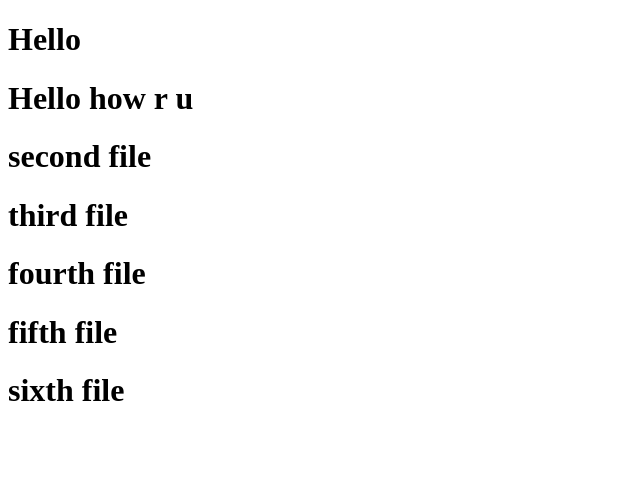
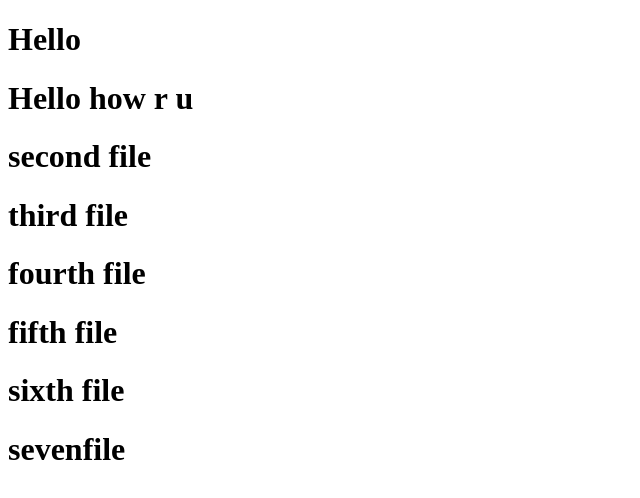
Before and after one commit to sateshkumar-sfdc/vscodeconfig, a plain HTML site: page index.html in a window 1280 px wide. Shown: the whole page, without its empty margins (0-640 px from the left). Drawn offline with Linux system fonts and the light colour scheme.

Commit message:
Update index.html
added seventh line

```diff
--- a/index.html
+++ b/index.html
@@ -15,6 +15,7 @@
         <h1 aria-colspan="test">fourth file</h1>
         <h1 aria-colspan="test">fifth file</h1>
         <h1 aria-colspan="test">sixth file</h1>
+        <h1 aria-colspan="test">sevenfile</h1>
 
     </div>
 </body>
```
